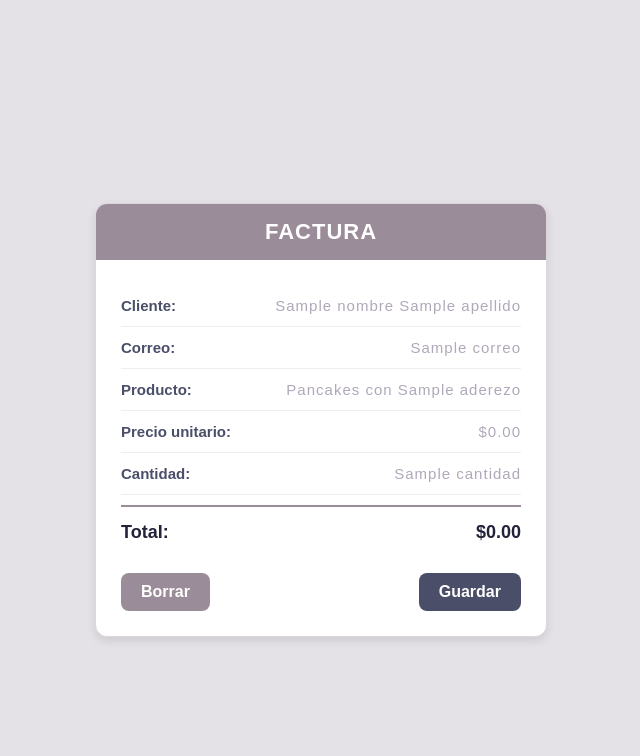
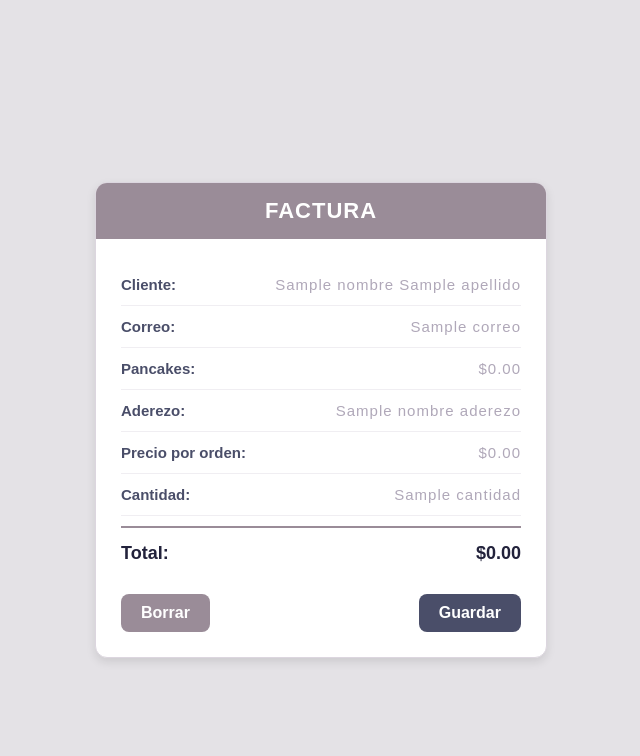
Before and after one commit to Usuario12qwas/Tienda-Python, a Flask app: template templates/encargo.html in a window 1280 px wide. Shown: the top 756 px of the page, without its empty margins (319-959 px from the left). Run offline with Flask 3, Linux system fonts and the light colour scheme; the template is opened without the code that fills it: most values are stand-ins (such as "Sample title", 1, 10 or a date in 2020); some libraries are stand-ins or nearby versions.

Commit message:
Update encargo.html

```diff
--- a/templates/encargo.html
+++ b/templates/encargo.html
@@ -90,14 +90,18 @@
                 <span class="label">Correo:</span>
                 <span class="line">{{ correo }}</span>
             </div>
-            <div class="field-row">
-                <span class="label">Producto:</span>
-                <span class="line">Pancakes con {{ aderezo }}</span>
-            </div>
-            <div class="field-row">
-                <span class="label">Precio unitario:</span>
-                <span class="line">${{ "%.2f"|format(precio) }}</span>
-            </div>
+<div class="field-row">
+    <span class="label">Pancakes:</span>
+    <span class="line">${{ "%.2f"|format(precio_pancakes) }}</span>
+</div>
+<div class="field-row">
+    <span class="label">Aderezo:</span>
+    <span class="line">{{ nombre_aderezo }}{% if precio_aderezo > 0 %} (+${{ "%.2f"|format(precio_aderezo) }}){% endif %}</span>
+</div>
+<div class="field-row">
+    <span class="label">Precio por orden:</span>
+    <span class="line">${{ "%.2f"|format(precio_unit) }}</span>
+</div>
             <div class="field-row">
                 <span class="label">Cantidad:</span>
                 <span class="line">{{ cantidad }}</span>
```
